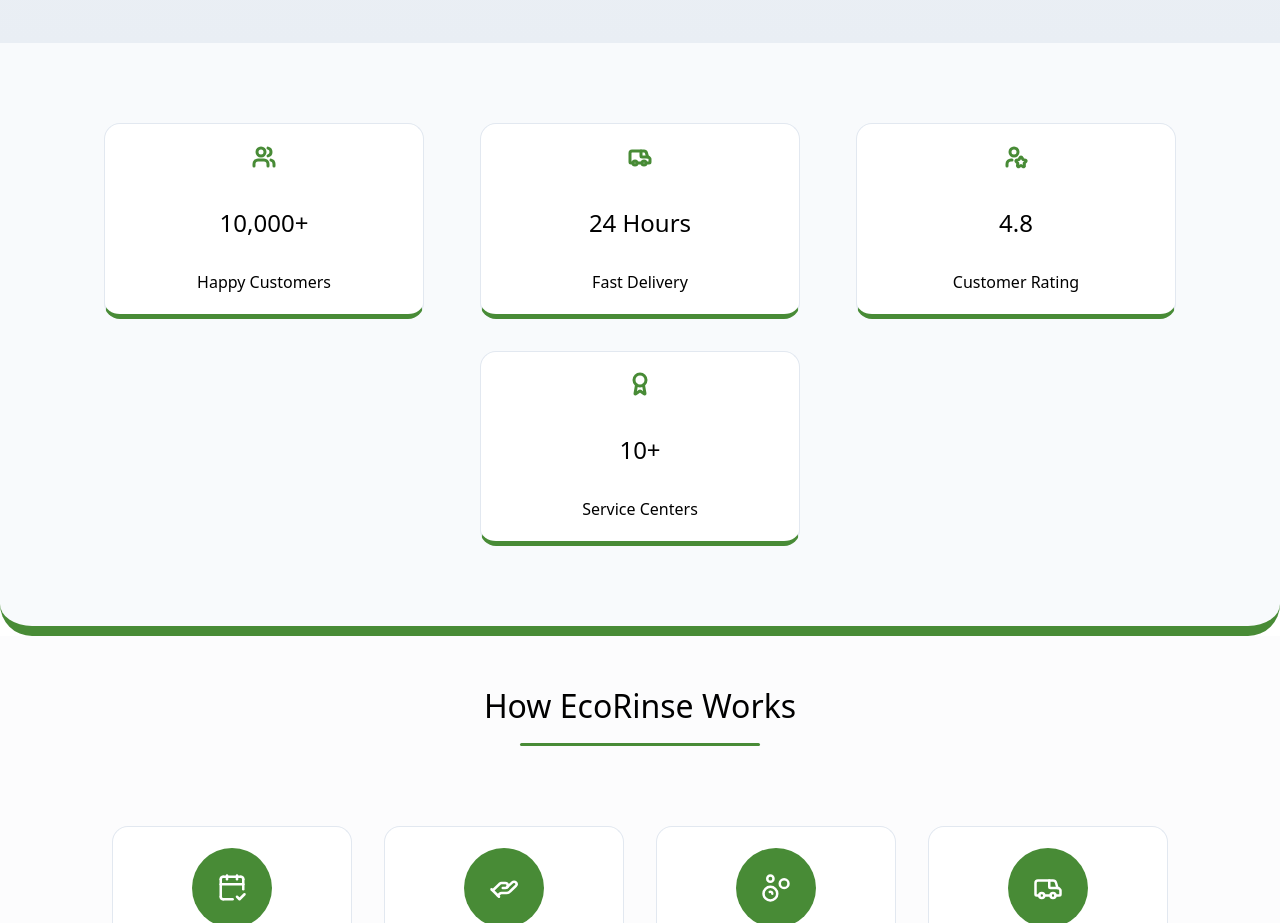
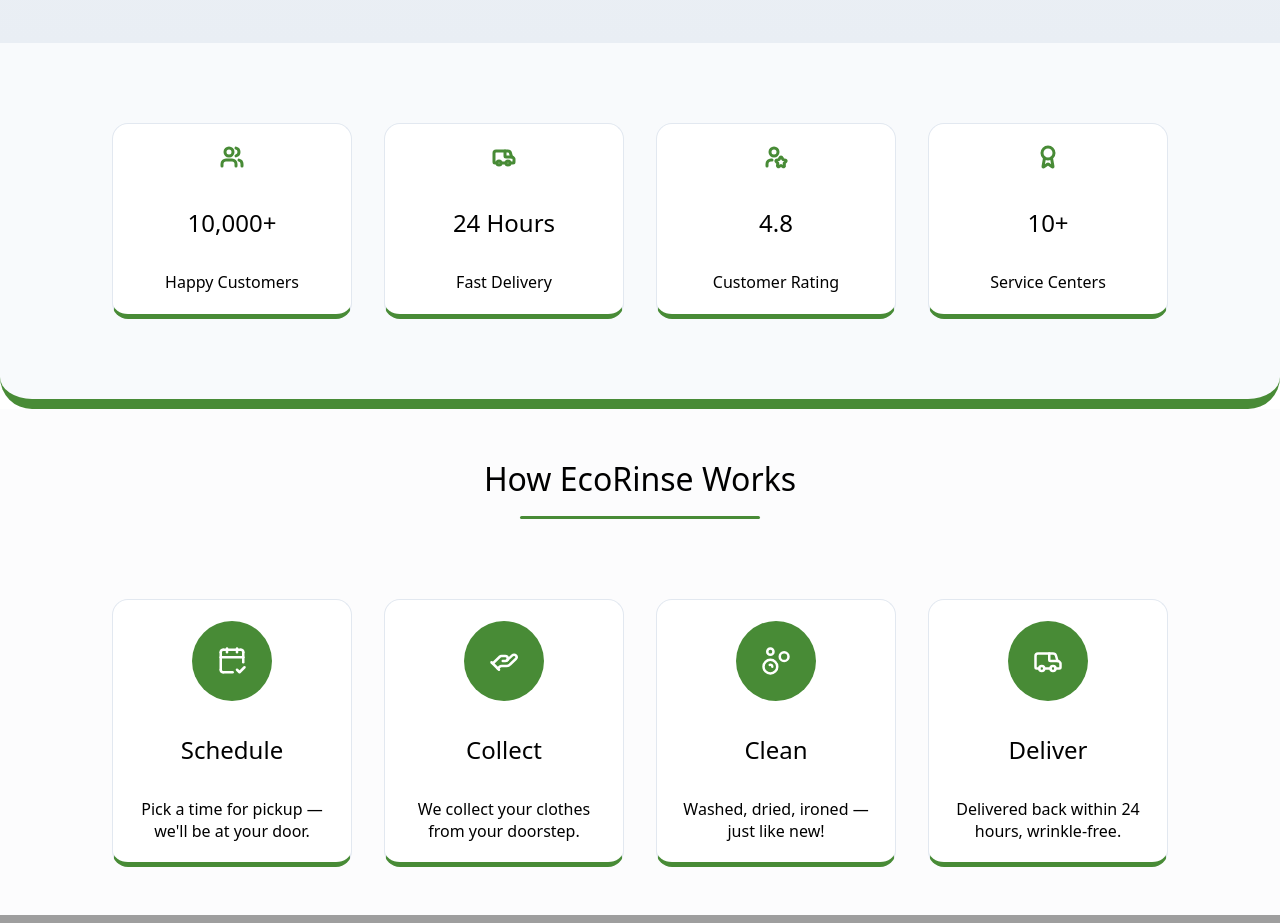
Before and after one commit to suman277/ecorinse, a React (Vite) app: page / in a window 1280 px wide. Shown: the part 2060-2983 px from the top of the page. Built offline with nearby package versions, Linux system fonts and the light colour scheme; grey boxes are pictures that could not be loaded.

Commit message:
added a minor change

```diff
--- a/src/components/home/HomePage.jsx
+++ b/src/components/home/HomePage.jsx
@@ -78,7 +78,7 @@
           logoColor={"#488b36"}
           borderTop={false}
           stroke={"3"}
-          minWidth={"20rem"}
+          minWidth={"15rem"}
         />
       </section>
       <section className={style.processSection}>
```
